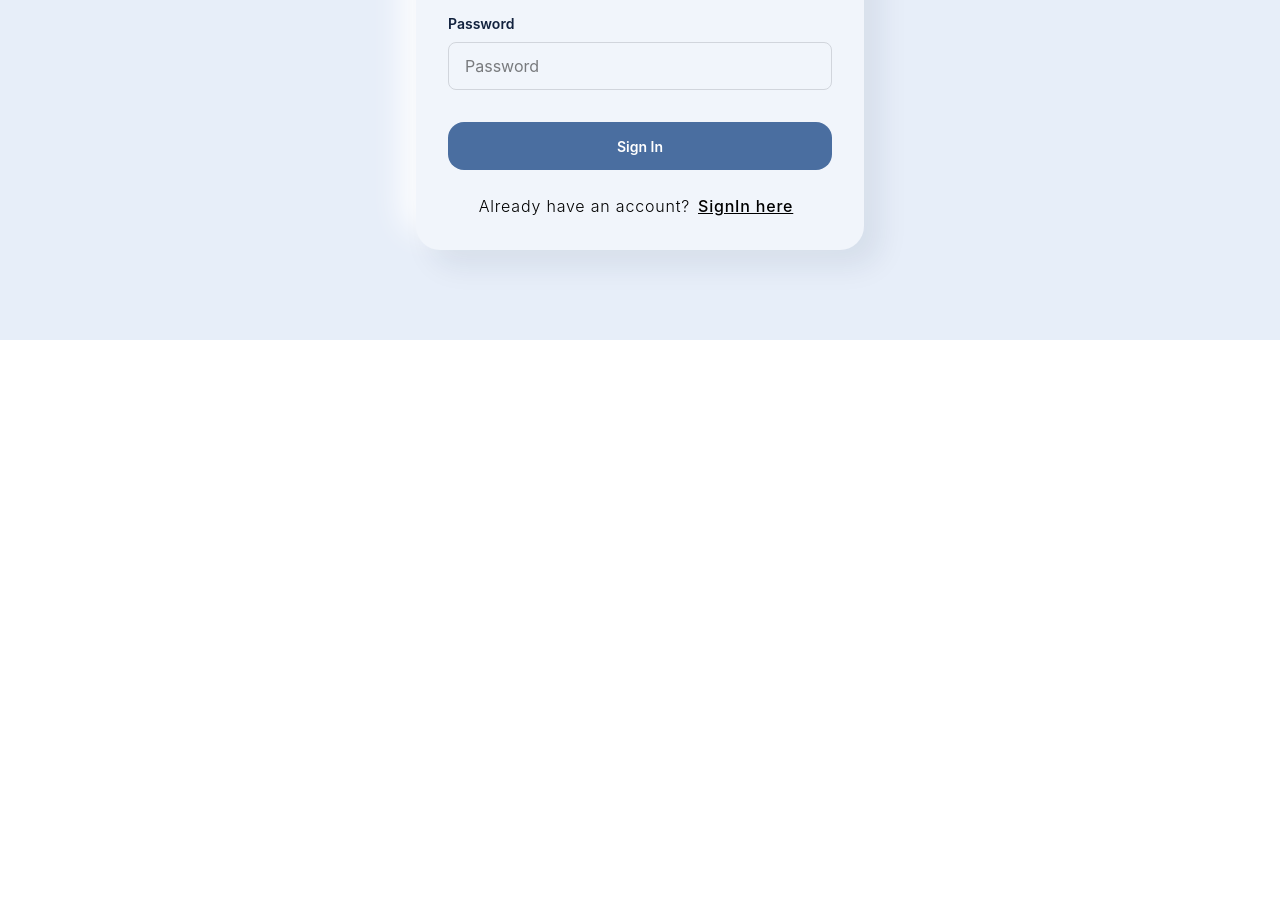
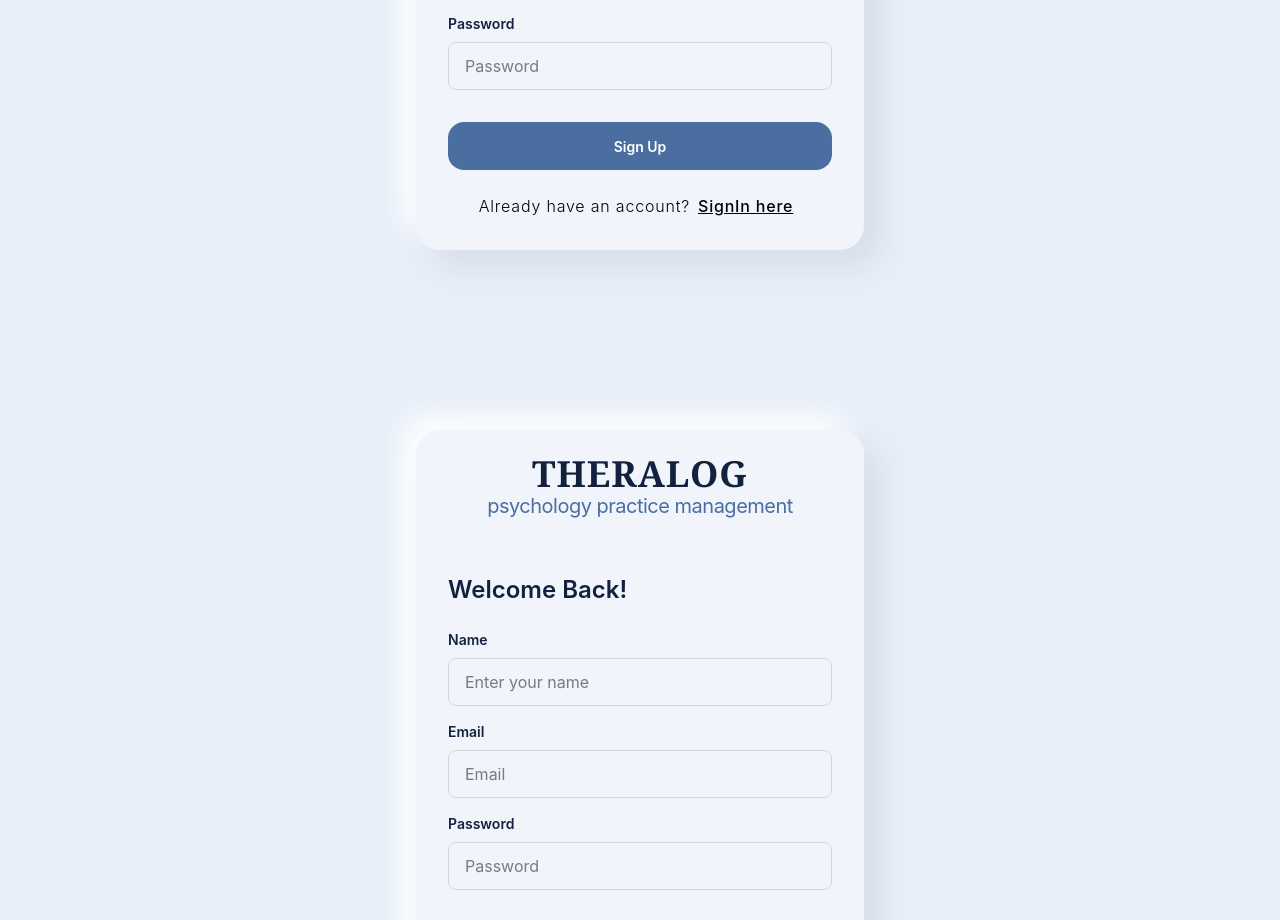
Before and after one commit to Andy-Ops254/theralog, a React (Vite) app in the folder client/: page / in a window 1280 px wide. Shown: the part 1869-2789 px from the top of the page. Before the commit the page ends 2209 px from the top, so only its background shows below. Built offline with nearby package versions, Linux system fonts and the light colour scheme.

Commit message:
signin form complete, code refactor

```diff
--- a/client/src/components/App.jsx
+++ b/client/src/components/App.jsx
@@ -1,12 +1,14 @@
 import React from 'react'
 import Register from './Register'
 import Landing from './Landing'
+import SignIn from './SignIn'
 
 function App() {
   return (
     <div>
       <Landing />
       <Register />
+      <SignIn />
     </div>
   )
 }
--- a/client/src/components/Landing.jsx
+++ b/client/src/components/Landing.jsx
@@ -69,7 +69,7 @@ function Landing() {
         <h1 className="font-extrabold leading-tight tracking-tight text-[#12223E] mb-5
             text-4xl sm:text-5xl lg:text-6xl xl:text-7xl">
             Practice Smarter.{' '}
-            <span className="bg-gradient-to-r from-blue-500 to-cyan-400 bg-clip-text text-transparent">
+            <span className="bg-linear-to-r from-blue-500 to-cyan-400 bg-clip-text text-transparent">
                 Care Better.
             </span>
         </h1>
--- a/client/src/components/Register.jsx
+++ b/client/src/components/Register.jsx
@@ -53,7 +53,7 @@ function Register() {
               type="submit"
               className="font-semibold text-white bg-[#4A6EA0] text-[14px] mt-4 py-2 px-4 w-full h-12 rounded-2xl hover:bg-[#3A5A8A]"
             >
-              Sign In
+              Sign Up
             </button>
           </form>
 
--- /dev/null
+++ b/client/src/components/SignIn.jsx
@@ -0,0 +1,74 @@
+import React from 'react'
+
+function SignIn() {
+  return (
+    <div className="min-h-screen flex items-center justify-center bg-[#E7EEF9] py-10">
+            <div className="p-6 sm:p-8 max-w-md w-full mx-4 rounded-3xl bg-[#F1F5FB] shadow-[16px_16px_30px_rgba(18,34,62,0.08),-16px_-16px_30px_rgba(255,255,255,0.9)]">
+            <div className="space-y-2 text-center">
+                <h1 className="font-serif font-bold text-4xl leading-6 tracking-wide text-[#12223E]">THERALOG</h1>
+                <p className="font-normal text-xl leading-6 tracking-tight text-[#4A6EA0]">psychology practice management</p>
+            </div>
+
+            <div className="mt-8">
+                <form className="flex flex-col space-y-4">
+                <h2 className="font-semibold text-2xl text-[#12223E] my-6">Welcome Back!</h2>
+
+                <div className="flex flex-col">
+                    <label htmlFor="name" className="font-semibold text-sm text-[#12223E] mb-2">Name</label>
+                    <input
+                    id="name"
+                    name="name"
+                    type="text"
+                    placeholder="Enter your name"
+                    required
+                    className="w-full h-12 px-4 rounded-lg border border-gray-300 bg-transparent focus:outline-none focus:ring-2 focus:ring-blue-500"
+                    />
+                </div>
+
+                <div className="flex flex-col">
+                    <label htmlFor="email" className="font-semibold text-sm text-[#12223E] mb-2">Email</label>
+                    <input
+                    id="email"
+                    name="email"
+                    type="email"
+                    placeholder="Email"
+                    required
+                    className="w-full h-12 px-4 rounded-lg border border-gray-300 bg-transparent focus:outline-none focus:ring-2 focus:ring-blue-500"
+                    />
+                </div>
+
+                <div className="flex flex-col">
+                    <label htmlFor="password" className="font-semibold text-sm text-[#12223E] mb-2">Password</label>
+                    <input
+                    id="password"
+                    name="password"
+                    type="password"
+                    placeholder="Password"
+                    required
+                    className="w-full h-12 px-4 rounded-lg border border-gray-300 bg-transparent focus:outline-none focus:ring-2 focus:ring-blue-500"
+                    />
+                </div>
+
+                <button
+                    type="submit"
+                    className="font-semibold text-white bg-[#4A6EA0] text-[14px] mt-4 py-2 px-4 w-full h-12 rounded-2xl hover:bg-[#3A5A8A]"
+                >
+                    Sign In
+                </button>
+                </form>
+
+                <p className="font-light tracking-wider text-base text-center mt-6">
+                Don't have an account?
+                <button type="button" className="font-medium hover:text-blue-500 px-2 cursor-pointer underline">
+                    Register here
+                </button>
+                </p>
+            </div>
+            </div>
+        </div>
+  )
+}
+
+
+
+export default SignIn
```
